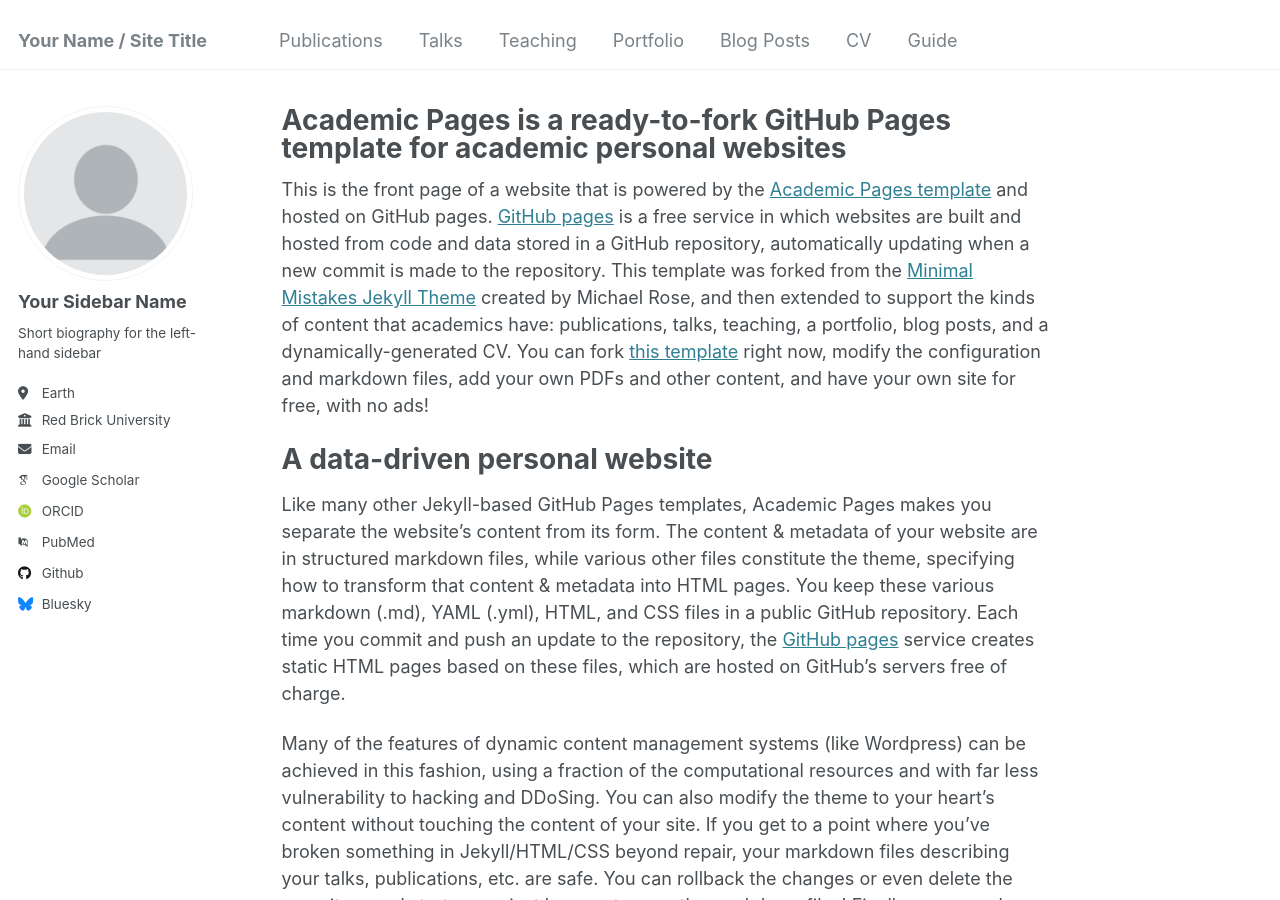
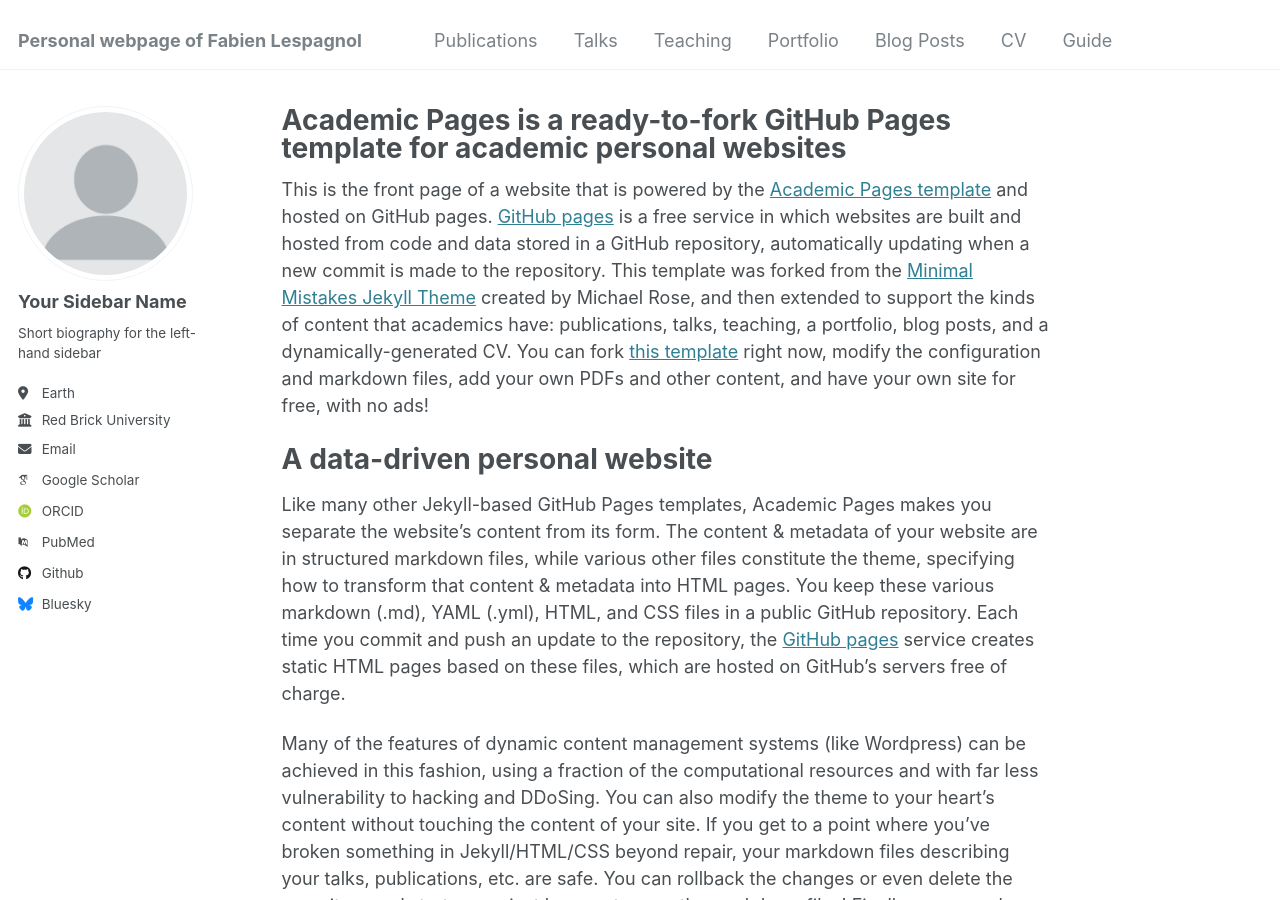
Before and after one commit to FabienLespagnol/fabienlespagnol.github.io, a Jekyll site: the page built from _pages/about.md, in a window 1280 px wide and 900 px high. Built offline with Jekyll 4.4.1, drawn with Linux system fonts in a browser that asks for light colours; some web fonts are replaced.

Commit message:
Update _config.yml
Change site title

```diff
--- a/_config.yml
+++ b/_config.yml
@@ -8,7 +8,7 @@
 
 # Basic Site Settings
 locale                   : "en-US"
-title                    : "Your Name / Site Title"
+title                    : "Personal webpage of Fabien Lespagnol"
 title_separator          : "-"
 name                     : &name "Your Name"
 description              : &description "personal description"
```
